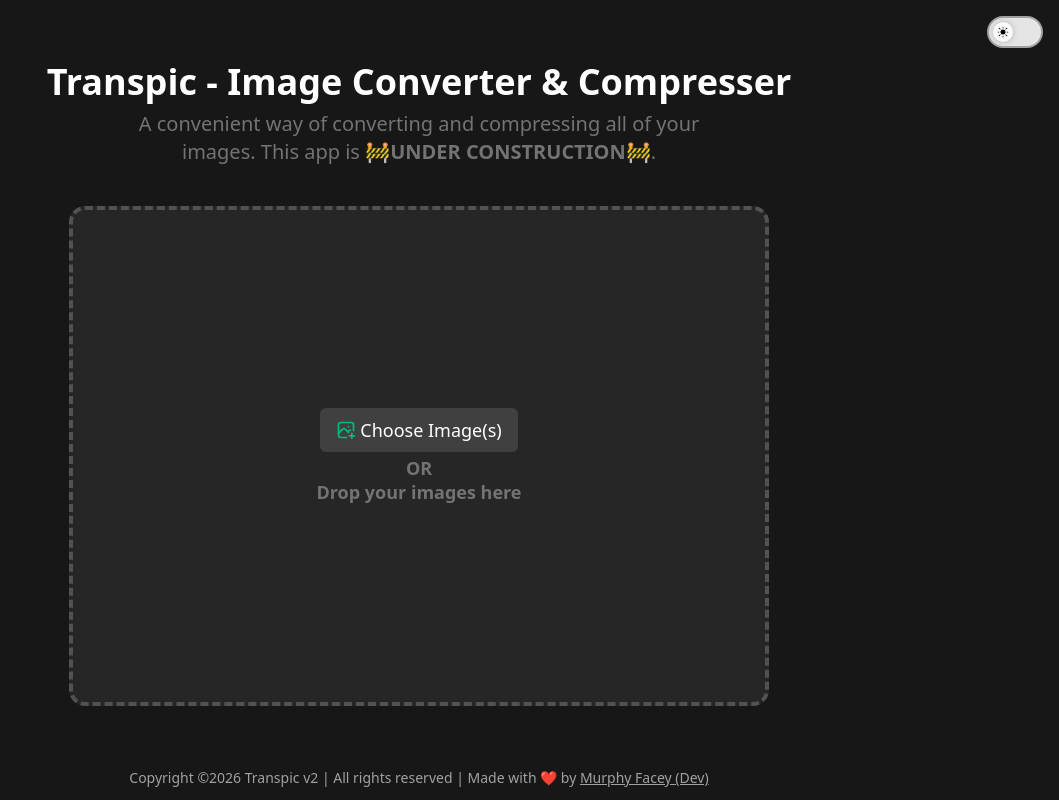
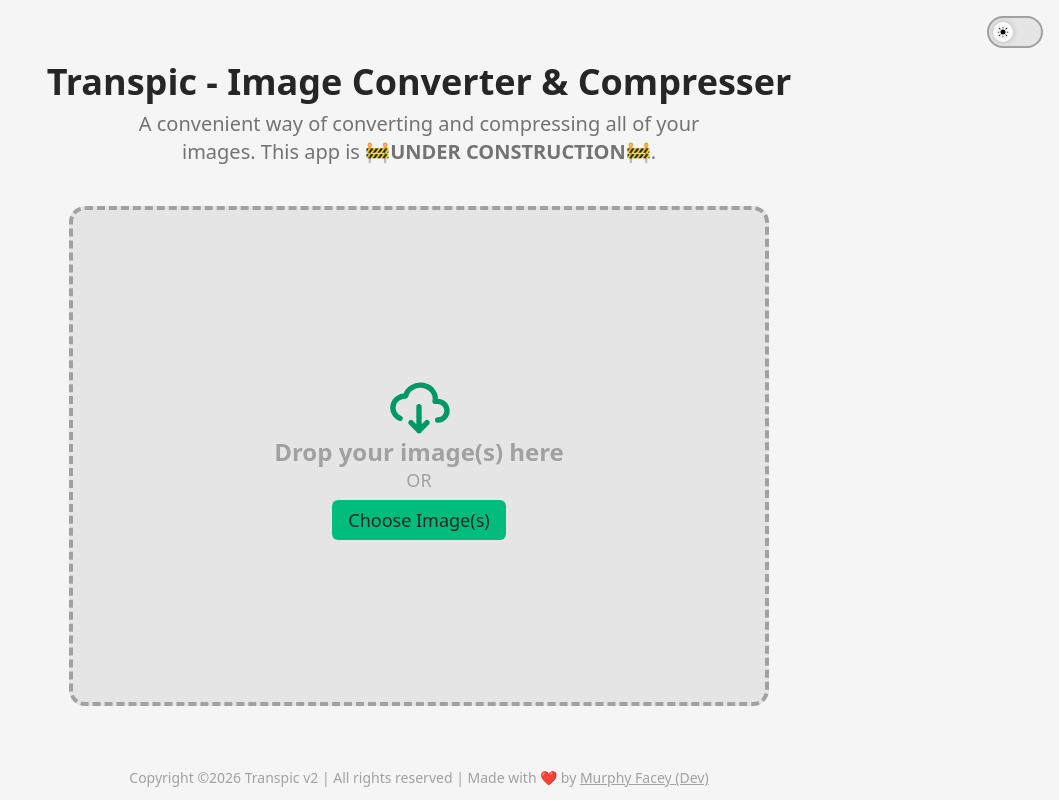
Before and after one commit to dev-murphy/transpic-v2, a Vue app: page / in a window 1280 px wide. Shown: the whole page, without its empty margins (221-1280 px from the left). Built offline with nearby package versions, Linux system fonts and the light colour scheme; a web font is replaced by a local one.

Commit message:
feat: add light theme colors to app

```diff
--- a/src/App.vue
+++ b/src/App.vue
@@ -26,7 +26,7 @@
 
 <template>
   <div
-    class="min-h-screen bg-neutral-900 flex flex-col items-center justify-center"
+    class="min-h-screen bg-neutral-100 dark:bg-neutral-900 flex flex-col items-center justify-center"
   >
     <TheemToggle v-model="appStore.isDarkMode" />
     <TheHeading />
--- a/src/components.d.ts
+++ b/src/components.d.ts
@@ -13,6 +13,8 @@
   export interface GlobalComponents {
     AddImage: typeof import('./components/icons/AddImage.vue')['default']
     ArrowRight: typeof import('./components/icons/ArrowRight.vue')['default']
+    Close: typeof import('./components/icons/Close.vue')['default']
+    CloudDownload: typeof import('./components/icons/CloudDownload.vue')['default']
     Copy: typeof import('./components/icons/Copy.vue')['default']
     Download: typeof import('./components/icons/Download.vue')['default']
     ImageList: typeof import('./components/ImageList.vue')['default']
--- a/src/components/ImageList.vue
+++ b/src/components/ImageList.vue
@@ -107,7 +107,7 @@
 </script>
 
 <template>
-  <div class="mt-10 text-white">
+  <div class="mt-10 text-neutral-800 dark:text-white">
     <button
       class="flex items-center gap-x-0.5 bg-emerald-400 hover:brightness-120 text-neutral-900 font-bold px-2 py-1 cursor-pointer rounded-t-md"
       @click="() => open()"
@@ -116,27 +116,28 @@
       Add More Images
     </button>
 
-    <div class="max-h-[700px] overflow-y-auto">
+    <div class="h-[500px] bg-neutral-200 dark:bg-neutral-800 overflow-y-auto">
       <div
         v-for="(image, index) in props.modelValue"
         :key="index"
         class="w-[700px] flex items-center justify-between py-1.5 px-2"
         :class="{
-          'bg-neutral-700': index % 2 === 0,
-          'bg-neutral-800': index % 2 !== 0,
+          'bg-neutral-200 dark:bg-neutral-700': index % 2 === 0,
+          'bg-neutral-300 dark:bg-neutral-800': index % 2 !== 0,
         }"
       >
         <div class="flex flex-col text-lg">
           <p class="font-mono">{{ truncatedName(image.name, 10) }}</p>
-          <p class="text-sm text-emerald-500 font-bold">
+          <p class="text-sm text-neutral-600 dark:text-neutral-400">
             {{ formatBytes(image.size) }}
             <span
               v-if="newFiles[index]"
+              class="font-bold"
               :class="{
                 'text-red-500':
                   compareSize(image.size, newFiles[index].size).charAt(0) !==
                   '-',
-                'text-neutral-500':
+                'text-green-600':
                   compareSize(image.size, newFiles[index].size).charAt(0) ===
                   '-',
               }"
@@ -162,12 +163,13 @@
           v-else-if="!image.link"
           class="flex items-center gap-x-0.5 ml-auto mr-3 text-sm font-bold text-neutral-900"
         >
-          <span class="px-1 py-0.5 bg-neutral-500 uppercase rounded-lg">{{
-            image.type
-          }}</span>
-          <ArrowRight class="w-5 h-5 text-neutral-50" />
+          <span
+            class="px-1 py-0.5 bg-neutral-600 dark:bg-emerald-400 text-emerald-400 dark:text-neutral-900 uppercase rounded-lg select-none pointer-events-none"
+            >{{ image.type }}</span
+          >
+          <ArrowRight class="w-5 h-5 text-neutral-800 dark:text-neutral-50" />
           <button
-            class="px-1 py-0.5 bg-emerald-400 hover:brightness-120 hover:scale-105 transition-all rounded-lg cursor-pointer"
+            class="px-1 py-0.5 bg-neutral-600 dark:bg-emerald-400 text-emerald-400 dark:text-neutral-900 hover:brightness-120 hover:scale-105 transition-all rounded-lg cursor-pointer"
           >
             {{ image.type === "webp" ? "PNG" : "WEBP" }}
           </button>
@@ -179,9 +181,9 @@
             v-if="image.link"
             :href="image.link"
             :download="`${image.name.split('.')[0]}.${image.type === 'webp' ? 'png' : 'webp'}`"
-            class="group w-7 h-7 grid place-items-center hover:bg-neutral-900 rounded-md cursor-pointer"
+            class="group w-7 h-7 grid place-items-center hover:bg-blue-500/10 dark:hover:bg-neutral-900 rounded-md cursor-pointer"
           >
-            <Download class="w-5 h-5 group-hover:text-emerald-500" />
+            <Download class="w-5 h-5 group-hover:text-blue-500" />
           </a>
           <!-- <button
             class="group w-7 h-7 grid place-items-center hover:bg-neutral-900 rounded-md cursor-pointer"
@@ -189,15 +191,17 @@
             <Copy class="w-5 h-5 group-hover:text-blue-500" />
           </button> -->
           <button
-            class="group w-7 h-7 grid place-items-center hover:bg-neutral-900 rounded-md cursor-pointer"
+            class="group w-7 h-7 grid place-items-center hover:bg-red-500/10 dark:hover:bg-neutral-900 rounded-md cursor-pointer"
             @click="$emit('delete', index)"
           >
-            <Trash class="w-5 h-5 group-hover:text-red-500" />
+            <Close class="w-5 h-5 group-hover:text-red-500" />
           </button>
         </div>
       </div>
     </div>
-    <div class="bg-neutral-600 flex items-center justify-between py-3 px-2">
+    <div
+      class="bg-neutral-300 dark:bg-neutral-600 flex items-center justify-between py-3 px-2"
+    >
       <p>Added {{ modelValue.length }} files</p>
 
       <div class="flex items-center gap-x-2 mr-0.5">
@@ -208,10 +212,10 @@
           Convert
         </button>
         <button
-          class="group p-1 hover:bg-neutral-900 rounded-md cursor-pointer"
+          class="group p-1 hover:bg-red-500/10 dark:hover:bg-neutral-900 rounded-md cursor-pointer"
           @click="$emit('delete')"
         >
-          <Trash class="w-5 h-5 group-hover:text-red-500" />
+          <Close class="w-5 h-5 group-hover:text-red-500" />
         </button>
       </div>
     </div>
--- a/src/components/ImageUpload.vue
+++ b/src/components/ImageUpload.vue
@@ -68,25 +68,26 @@
       ref="dropzoneRef"
       class="w-full max-w-[700px] h-[500px] flex flex-col items-center justify-center border-4 border-dashed mt-10 select-none rounded-2xl"
       :class="{
-        'bg-neutral-800 border-neutral-600': !isOverDropZone,
+        'bg-neutral-200 dark:bg-neutral-800 border-neutral-400 dark:border-neutral-600':
+          !isOverDropZone,
         'bg-emerald-900 border-emerald-600': isOverDropZone,
       }"
     >
       <template v-if="!isOverDropZone">
+        <CloudDownload class="w-16 h-16 text-emerald-600" />
+        <p
+          class="pb-2 text-neutral-400 dark:text-neutral-500 text-lg text-center leading-6"
+        >
+          <span class="block font-bold text-2xl">Drop your image(s) here </span>
+          OR
+        </p>
         <button
           type="button"
           @click="() => open()"
-          class="bg-neutral-700 hover:brightness-110 active:brightness-90 flex items-center gap-x-1 px-4 py-2 text-white text-lg rounded-md scale-100 hover:scale-105 active:scale-100 transition-all cursor-pointer"
+          class="bg-emerald-500 dark:bg-neutral-700 hover:brightness-110 active:brightness-90 flex items-center gap-x-1 px-4 py-1.5 text-neutral-800 dark:text-white text-lg rounded-md scale-100 hover:scale-105 active:scale-100 transition-all cursor-pointer"
         >
-          <AddImage class="w-5 h-5 text-emerald-500" />
           Choose Image(s)
         </button>
-        <p
-          class="pt-1 text-neutral-500 text-lg text-center leading-6 font-bold"
-        >
-          OR
-          <span class="block">Drop your images here </span>
-        </p>
       </template>
       <template v-else>
         <h2 class="flex items-center gap-x-2 text-3xl text-white">
--- a/src/components/TheHeading.vue
+++ b/src/components/TheHeading.vue
@@ -1,5 +1,5 @@
 <template>
-  <h1 class="text-4xl text-white font-bold mt-auto">
+  <h1 class="text-4xl text-neutral-800 dark:text-white font-bold mt-auto">
     Transpic - Image Converter & Compresser
   </h1>
 
--- a/src/components/icons/Trash.vue
+++ b/src/components/icons/Close.vue
@@ -12,7 +12,7 @@
       stroke-linecap="round"
       stroke-linejoin="round"
       stroke-width="2"
-      d="M4 7h16m-10 4v6m4-6v6M5 7l1 12a2 2 0 0 0 2 2h8a2 2 0 0 0 2-2l1-12M9 7V4a1 1 0 0 1 1-1h4a1 1 0 0 1 1 1v3"
+      d="M18 6L6 18M6 6l12 12"
     />
   </svg>
 </template>
--- /dev/null
+++ b/src/components/icons/CloudDownload.vue
@@ -0,0 +1,18 @@
+<template>
+  <svg
+    xmlns="http://www.w3.org/2000/svg"
+    width="1em"
+    height="1em"
+    viewBox="0 0 24 24"
+  >
+    <!-- Icon from Tabler Icons by Paweł Kuna - https://github.com/tabler/tabler-icons/blob/master/LICENSE -->
+    <path
+      fill="none"
+      stroke="currentColor"
+      stroke-linecap="round"
+      stroke-linejoin="round"
+      stroke-width="2"
+      d="M19 18a3.5 3.5 0 0 0 0-7h-1A5 4.5 0 0 0 7 9a4.6 4.4 0 0 0-2.1 8.4M12 13v9m-3-3l3 3l3-3"
+    />
+  </svg>
+</template>
```
